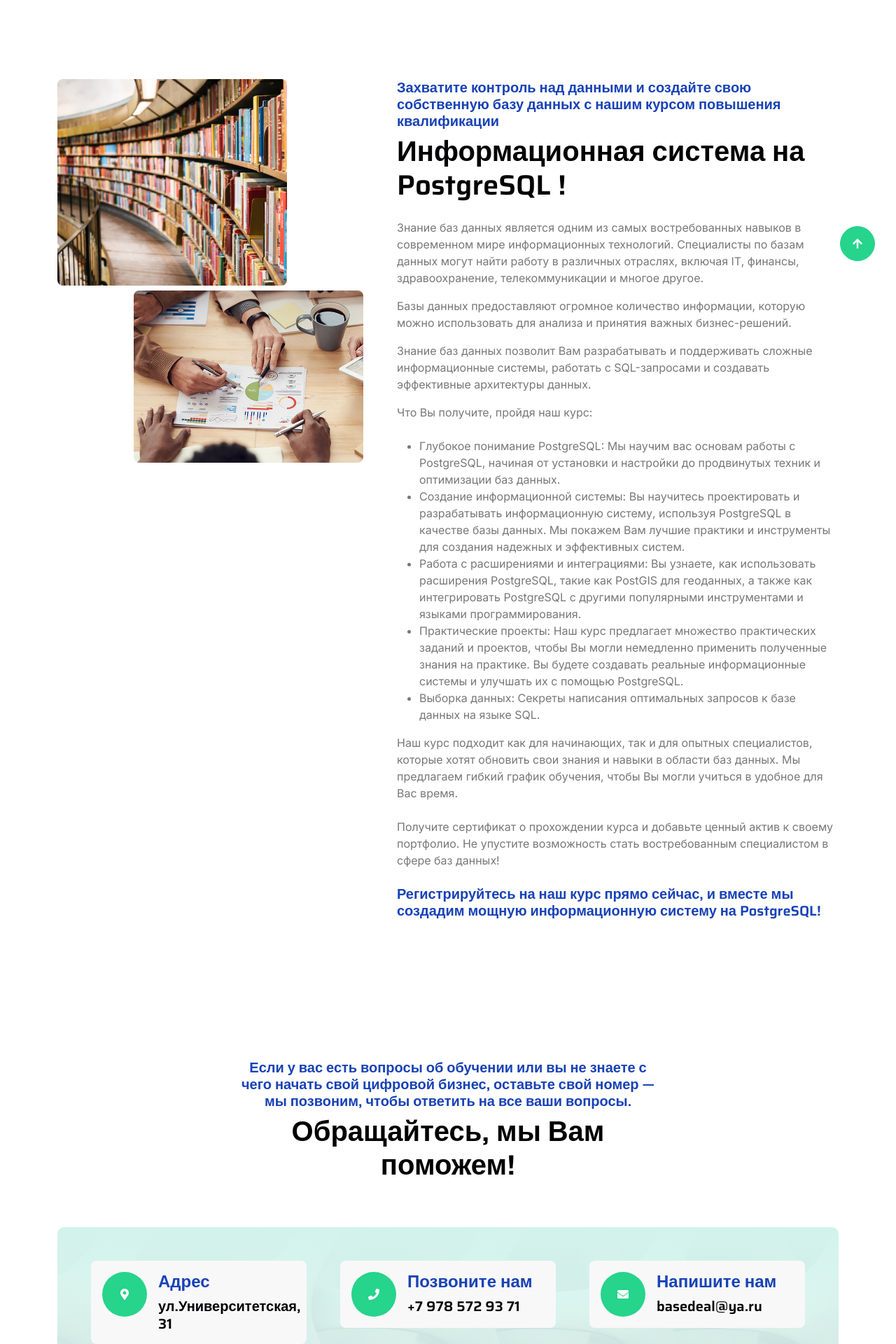
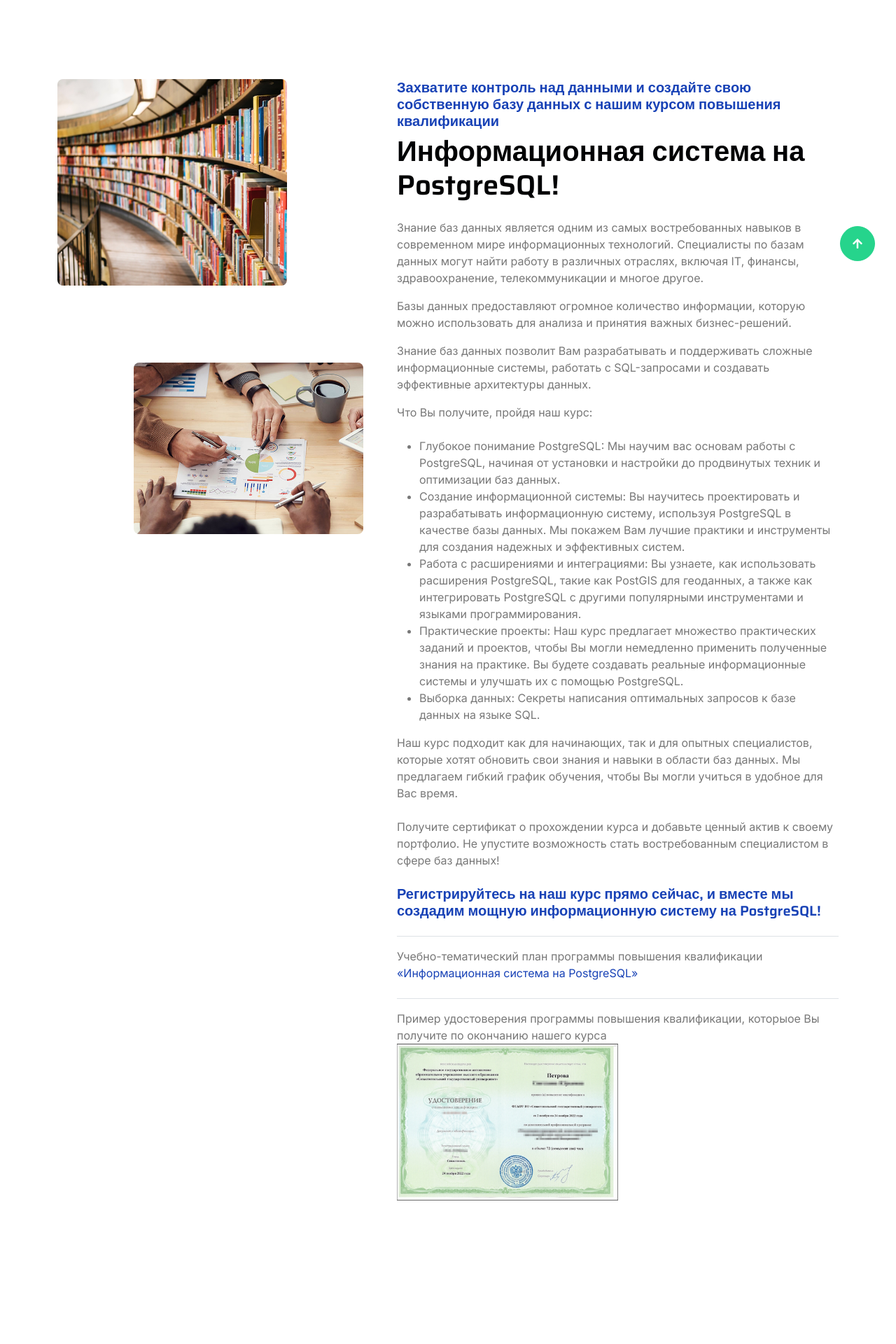
Before and after one commit to master-cim/bazadel, a Django app: page /learning/edudb in a window 1280 px wide. Shown: the part 397-2317 px from the top of the page at 70% size. Run offline with Django 4.2, Linux system fonts and the light colour scheme; some libraries are stand-ins or nearby versions.

Commit message:
учебный план

```diff
--- a/bazadel/templates/posts/edu_db.html
+++ b/bazadel/templates/posts/edu_db.html
@@ -33,7 +33,7 @@
                             Захватите контроль над данными и создайте свою собственную базу данных с нашим курсом повышения квалификации
                         </h5>
                         <h1 class="mb-4">
-                            Информационная система на PostgreSQL !
+                            Информационная система на PostgreSQL!
                         </h1>
                         <p> Знание баз данных является одним из самых востребованных навыков в современном мире информационных технологий. Специалисты по базам данных могут найти работу в различных отраслях, включая IT, финансы, здравоохранение, телекоммуникации и многое другое.</p>
                             <p>    Базы данных предоставляют огромное количество информации, которую можно использовать для анализа и принятия важных бизнес-решений. </p>
@@ -57,6 +57,18 @@
                     <h5 class="text-primary">
                          Регистрируйтесь на наш курс прямо сейчас, и вместе мы создадим мощную информационную систему на PostgreSQL!
                     </h5>
+                    <div class="border-top mt-4 pt-3">
+                        <p class="mb-0">Учебно-тематический план программы повышения квалификации
+                             <a href="{% static 'doc/curriculum_db_2023.pdf' %}" class="text-primary">«Информационная система на PostgreSQL»</a>
+                        </p>
+                      </div>
+                      <div class="border-top mt-4 pt-3">
+                        <p class="mb-0">Пример удостоверения программы повышения квалификации, которыое Вы получите по окончанию нашего курса
+                            <div class="h-100 position-relative">
+                                <img src="{% static 'img/dpo.jpg' %}" class="img-fluid w-50" alt="">
+                            </div>
+                        </p>
+                      </div>
                     </div>
                 </div>
             </div>
```
Also changed, not shown: 1 other file.
